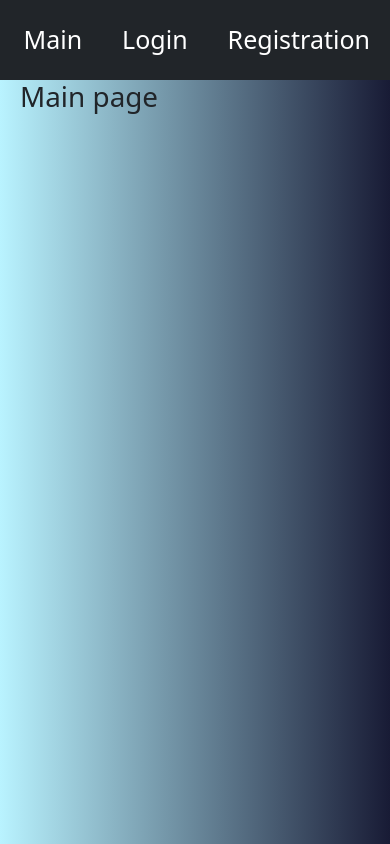
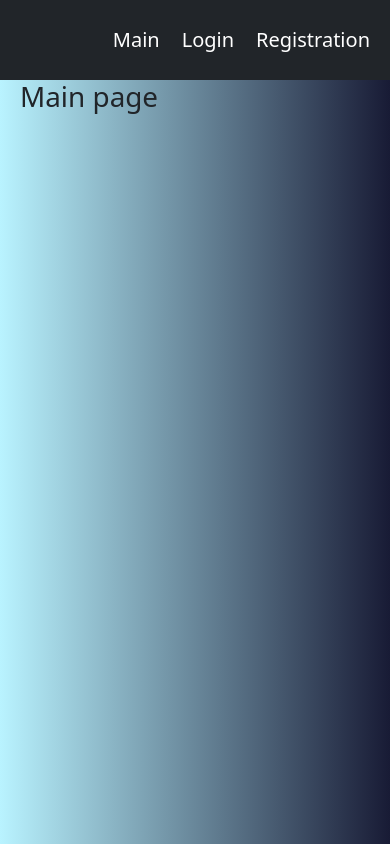
Before and after one commit to RS-Tech-Artisans/eCommerce-React, a React app: page / in a window 390 px wide. Built offline with nearby package versions, Linux system fonts and the light colour scheme; what @commercetools/platform-sdk, @commercetools/sdk-client-v2 would draw is missing.

Commit message:
feat: add style for navbar

```diff
--- a/src/common/NavBar.css
+++ b/src/common/NavBar.css
@@ -4,3 +4,10 @@
   font-size: 25px;
   gap: 20px;
 }
+
+@media (max-width: 600px) {
+  .navbar {
+    gap: 2px;
+    font-size: 20px;
+  }
+}
```
